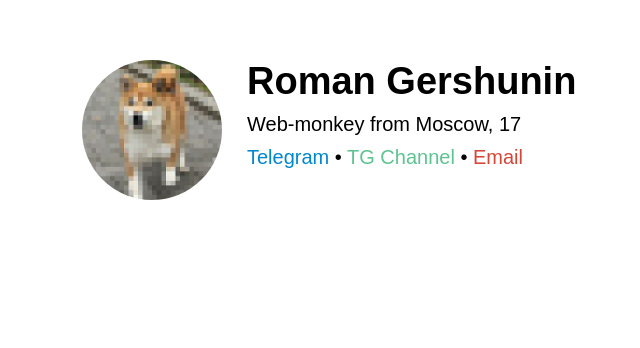
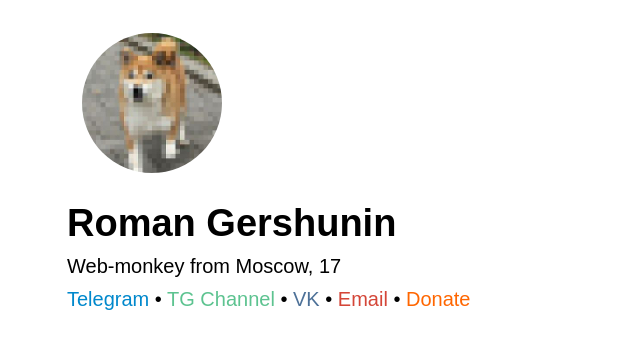
Before and after one commit to gershik/gershik.github.io, a plain HTML site: page index.html in a window 1280 px wide. Shown: the whole page, without its empty margins (233-873 px from the left). Drawn offline with Linux system fonts and the light colour scheme; a web font is replaced by a local one.

Commit message:
donate link, vk link, change rocket to tinkoff (rip rocket)

```diff
--- a/css.css
+++ b/css.css
@@ -13,27 +13,34 @@ html { font-family: 'Inter var', sans-serif; }
     width: 700px;
     margin: 0 auto;
 }
-#avatar {
+img /* avatar properties */ {
     border-radius: 100%;
     height: 20%;
     width: 20%;
-    float: left;
-    margin: 25px;
-    margin-top: 0;
+		margin-top: 0;
+		margin: 25px;
 }
-#name {
+
+div:nth-child(2) /* name */ {
     font-weight: bold;
     font-size: 38px;
-    margin-top: 60px;
+		margin-left: 10px;
 }
-#bio, #links, #money {
+
+div:nth-child(3), div:nth-child(4), li /* other text */ {
     font-size: 20px;
     margin: 10px;
 }
-a, a:visited {
+
+a, a:visited /* remove link decorations */ {
     text-decoration: none;
     position: relative;
-  }
+}
+
+ul /* remove list bullets, padding */ {
+		list-style: none;
+		padding: 0;
+}
 #telegram {
     color: #0088cc;
 }
@@ -46,17 +53,29 @@ a, a:visited {
 #tgchan:after {
     background: #5dc390;
 }
+#vk {
+	color: #4d7198
+}
+#vk::after {
+	background: #4d7198
+}
 #mail {
     color: #d44638;
 }
 #mail:after {
     background: #d44638;
 }
-#rocket {
-	color:#FF6600;
+#donate {
+	color: #ff6600
 }
-#rocket:after {
-	background:#FF6600;
+#donate::after {
+	background: #ff6600
+}
+#tinkoff {
+	color:#ffdd56;
+}
+#tinkoff:after {
+	background:#ffdd56;
 }
 #qiwi {
 	color:#FF8C00;
@@ -65,10 +84,10 @@ a, a:visited {
 	background:#FF8C00;
 }
 #yandex {
-	color: #fc0;
+	color: #eb3323;
 }
 #yandex:after {
-	background: #fc0;
+	background: #eb3323;
 }
 /* link underline animation */
 a:after, a:visited:after {
--- a/index.html
+++ b/index.html
@@ -13,7 +13,9 @@
             <div id="links">
                 <a id="telegram" href="tg://resolve?domain=gershik">Telegram</a> &#8226;
                 <a id="tgchan" href="tg://resolve?domain=gershik_tyt">TG Channel</a> &#8226;
-                <a id="mail" href="mailto://rgershunin@gmail.com">Email</a>
+                <a id="vk" href="https://vk.com/gershik">VK</a> &#8226;
+                <a id="mail" href="mailto:rgershunin@gmail.com">Email</a> &#8226;
+                <a id="donate" href="https://gershik.github.io/gib">Donate</a>
             </div>
         </div>
     </body>
```
Also changed, not shown: gib.html (+1 -1 lines).
